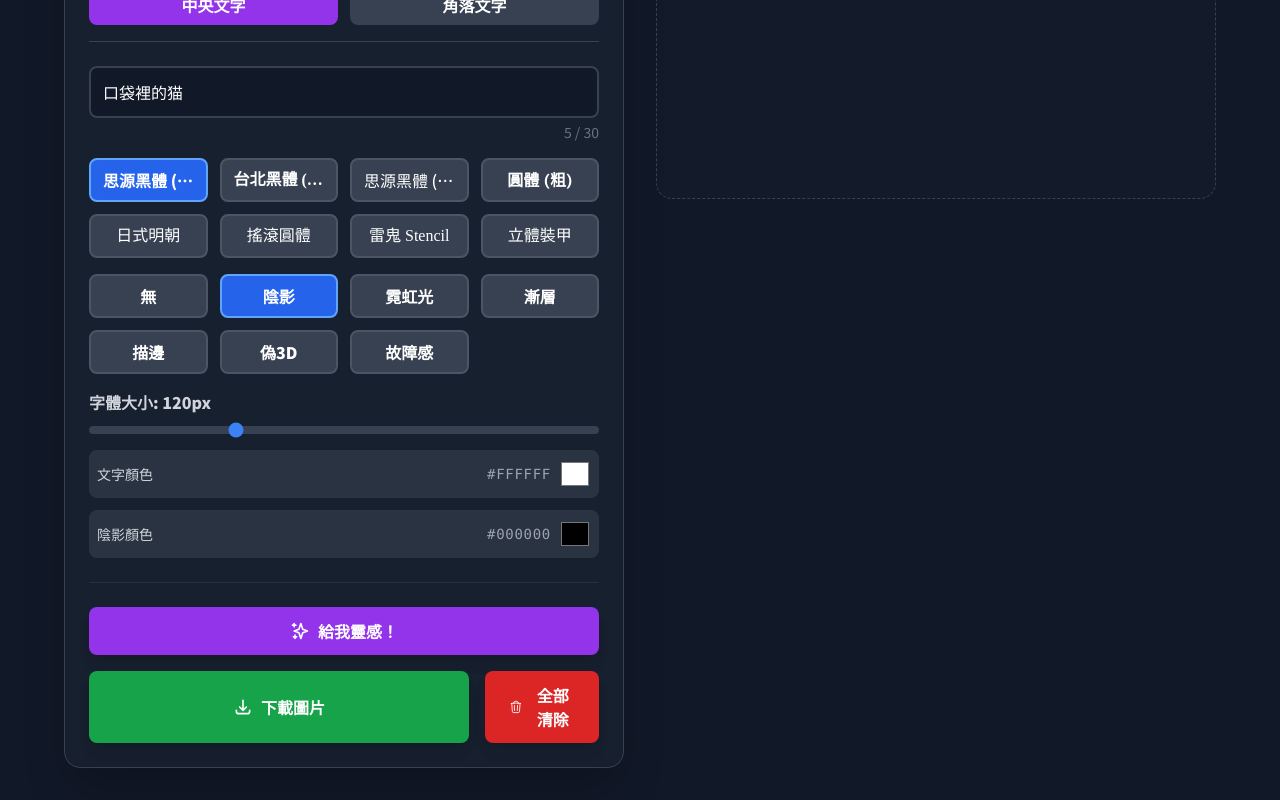
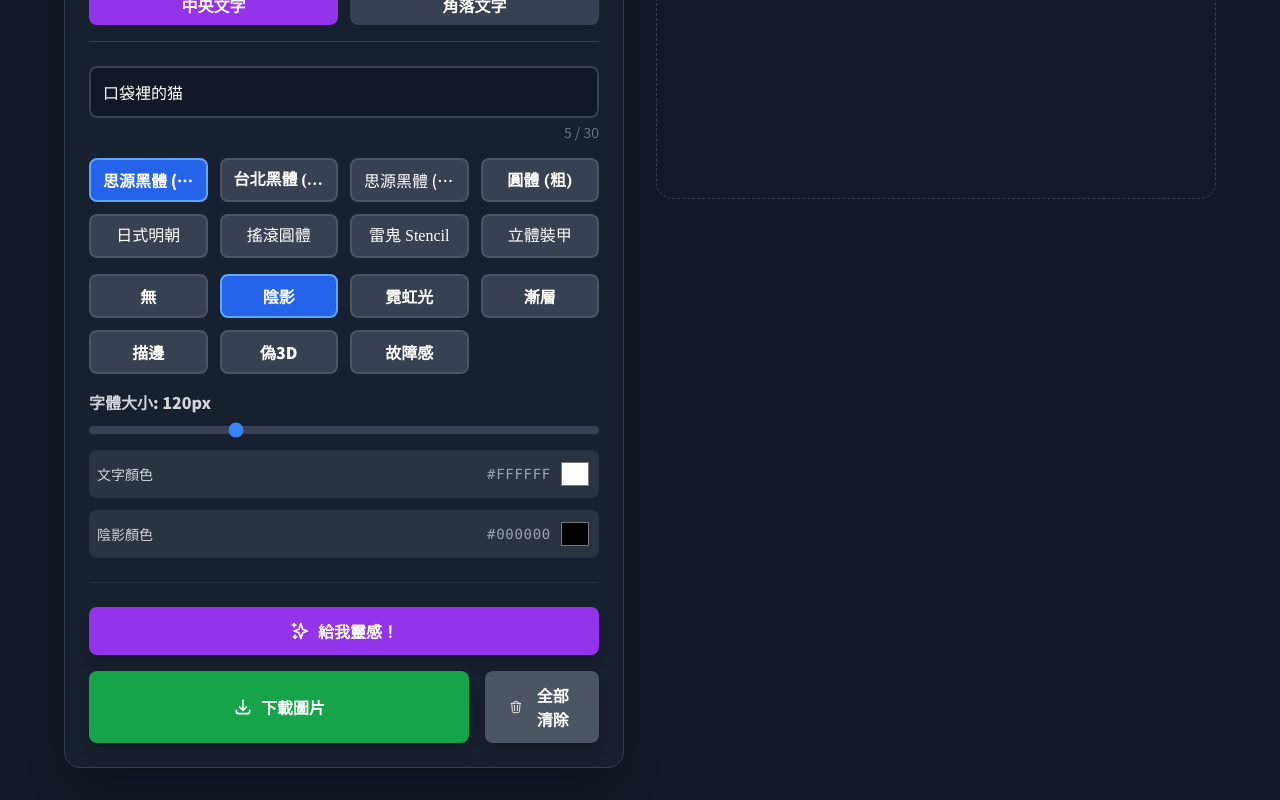
Before and after one commit to techtrekleo/font-effects-generator, a React (Vite) app: page / in a window 1280 px wide. Shown: the part 497-1297 px from the top of the page. Built offline with nearby package versions, Linux system fonts and the light colour scheme; a web font is replaced by a local one.

Commit message:
上傳圖案

```diff
--- a/src/App.tsx
+++ b/src/App.tsx
@@ -3,7 +3,7 @@ import { DownloadIcon, ClearIcon, InspirationIcon, PhotoIcon } from './component
 import { ColorInput } from './components/ColorInput';
 import { renderComposition, getRandomItem, getRandomHexColor } from './utils/canvas';
 import { fonts, effects, canvasSizes, DEFAULT_COLOR_1, DEFAULT_COLOR_2 } from './constants';
-import type { FontId, EffectId, TextBlock, CanvasSizeId } from './types';
+import type { TextBlock, CanvasSizeId } from './types';
 
 const App: React.FC = () => {
   const [activeTab, setActiveTab] = useState<'center' | 'corner'>('center');
@@ -13,16 +13,16 @@ const App: React.FC = () => {
     text: '口袋裡的猫',
     fontId: 'noto-sans-tc-900',
     effectId: 'shadow',
-    color1: '#FFFFFF',
-    color2: '#000000',
+    color1: DEFAULT_COLOR_1,
+    color2: DEFAULT_COLOR_2,
     fontSize: 120,
   };
   const initialCornerText: TextBlock = {
     text: '',
     fontId: 'taipei-sans-700',
     effectId: 'none',
-    color1: '#FFFFFF',
-    color2: '#000000',
+    color1: DEFAULT_COLOR_1,
+    color2: DEFAULT_COLOR_2,
     fontSize: 40,
   };
 
@@ -143,7 +143,12 @@ const App: React.FC = () => {
     }
   }
 
-  const hasContent = centerText.text.trim() || cornerText.text.trim() || backgroundImage;
+  // Deep comparison to check if any user-configurable state has changed.
+  const isPristine =
+    JSON.stringify(centerText) === JSON.stringify(initialCenterText) &&
+    JSON.stringify(cornerText) === JSON.stringify(initialCornerText) &&
+    backgroundImage === null &&
+    canvasSizeId === 'square';
 
   return (
     <div className="bg-gray-900 text-white min-h-screen flex flex-col items-center p-4 sm:p-6 lg:p-8" style={{ fontFamily: "'Noto Sans TC', sans-serif" }}>
@@ -250,7 +255,7 @@ const App: React.FC = () => {
               <button onClick={handleDownload} disabled={!outputImage} className="w-full flex items-center justify-center gap-2 bg-green-600 hover:bg-green-700 disabled:bg-gray-600 disabled:cursor-not-allowed text-white font-bold py-3 px-6 rounded-lg transition-all duration-300 ease-in-out transform hover:scale-105 shadow-lg">
                 <DownloadIcon /> 下載圖片
               </button>
-              <button onClick={handleClear} className="w-full sm:w-auto flex items-center justify-center gap-2 bg-red-600 hover:bg-red-700 text-white font-bold py-3 px-6 rounded-lg transition-all duration-300 ease-in-out transform hover:scale-105 shadow-lg">
+              <button onClick={handleClear} disabled={isPristine} className="w-full sm:w-auto flex items-center justify-center gap-2 bg-red-600 hover:bg-red-700 text-white font-bold py-3 px-6 rounded-lg transition-all duration-300 ease-in-out transform hover:scale-105 shadow-lg disabled:bg-gray-600 disabled:cursor-not-allowed">
                 <ClearIcon /> 全部清除
               </button>
             </div>
```
